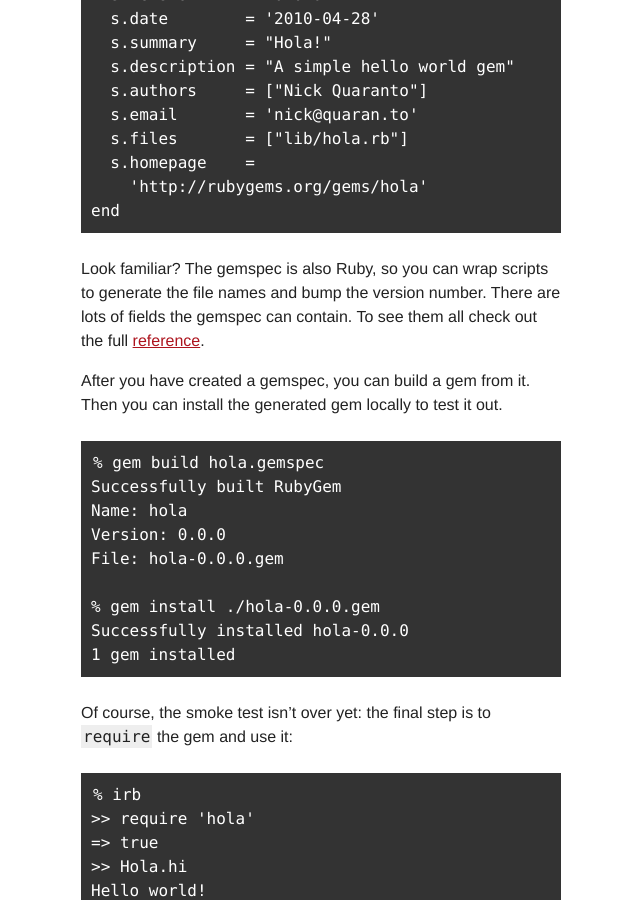
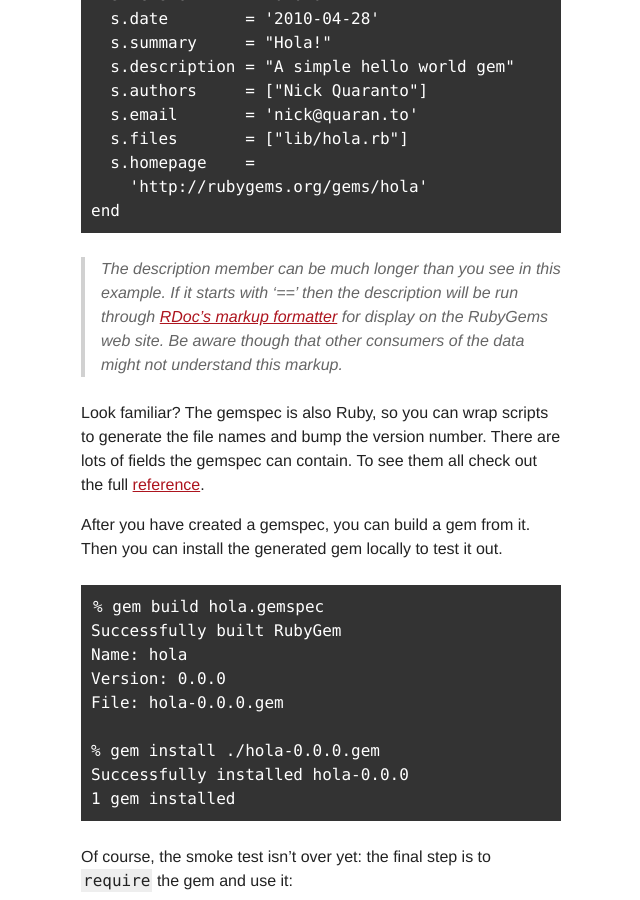
Before and after one commit to radar/guides, a Jekyll site: the page built from make-your-own-gem.md, in a window 1280 px wide and 900 px high, scrolled down 1562 px. Shown: the whole window, without its empty margins (319-959 px from the left). Built offline with Jekyll 4.4.1, drawn with Linux system fonts in a browser that asks for light colours.

Commit message:
Add note on formatting description in Gemspec

```diff
--- a/make-your-own-gem.md
+++ b/make-your-own-gem.md
@@ -72,6 +72,12 @@ information you see on a gem page
       s.homepage    =
         'http://rubygems.org/gems/hola'
     end
+
+> The description member can be much longer than you see in this example. If it
+> starts with '==' then the description will be run through
+> [RDoc's markup formatter](http://rdoc.rubyforge.org/RDoc/Markup.html) for display on
+> the RubyGems web site. Be aware though that other consumers of the data might not
+> understand this markup.
 
 Look familiar? The gemspec is also Ruby, so you can wrap scripts to generate
 the file names and bump the version number. There are lots of fields the
```
